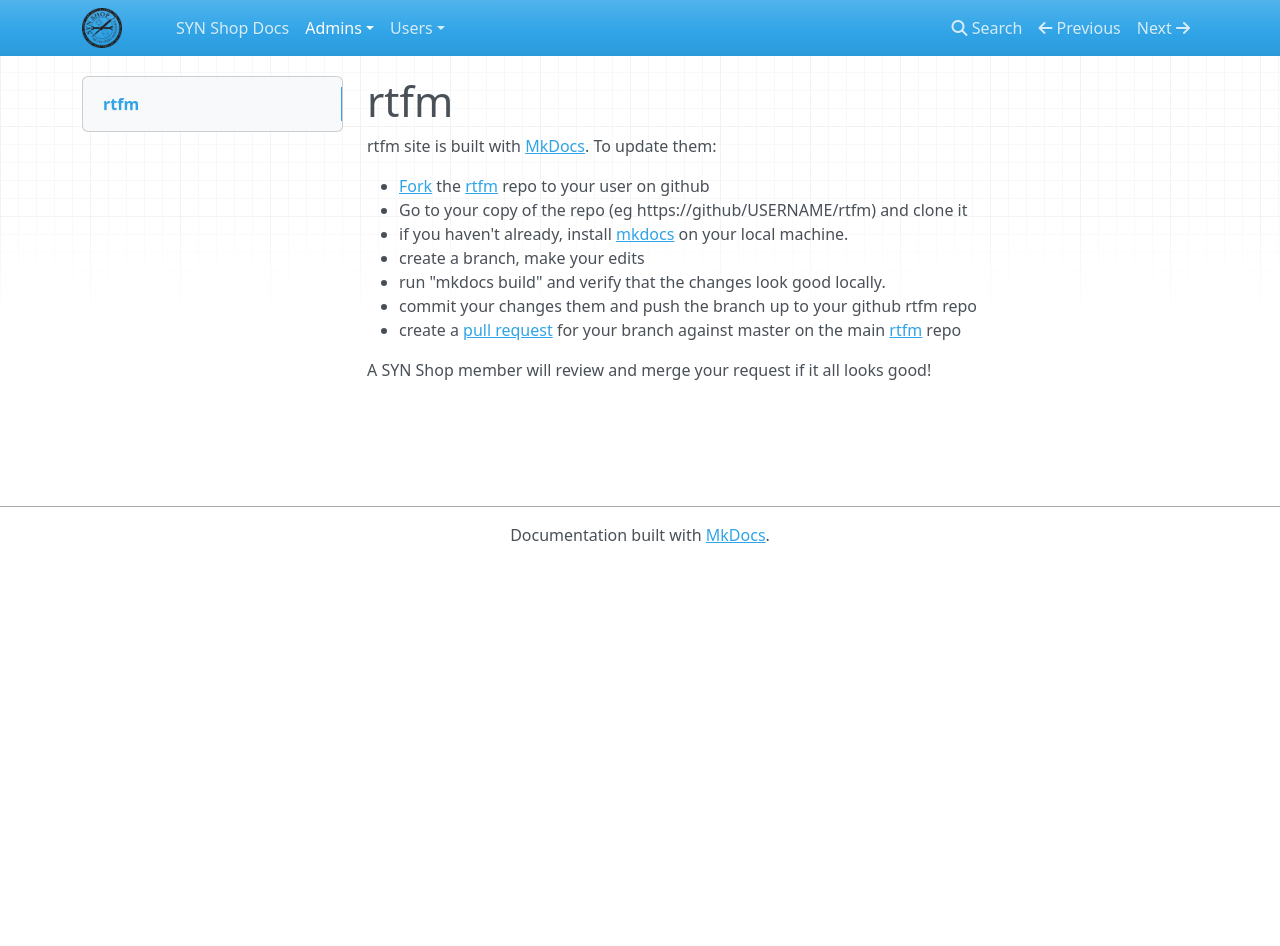
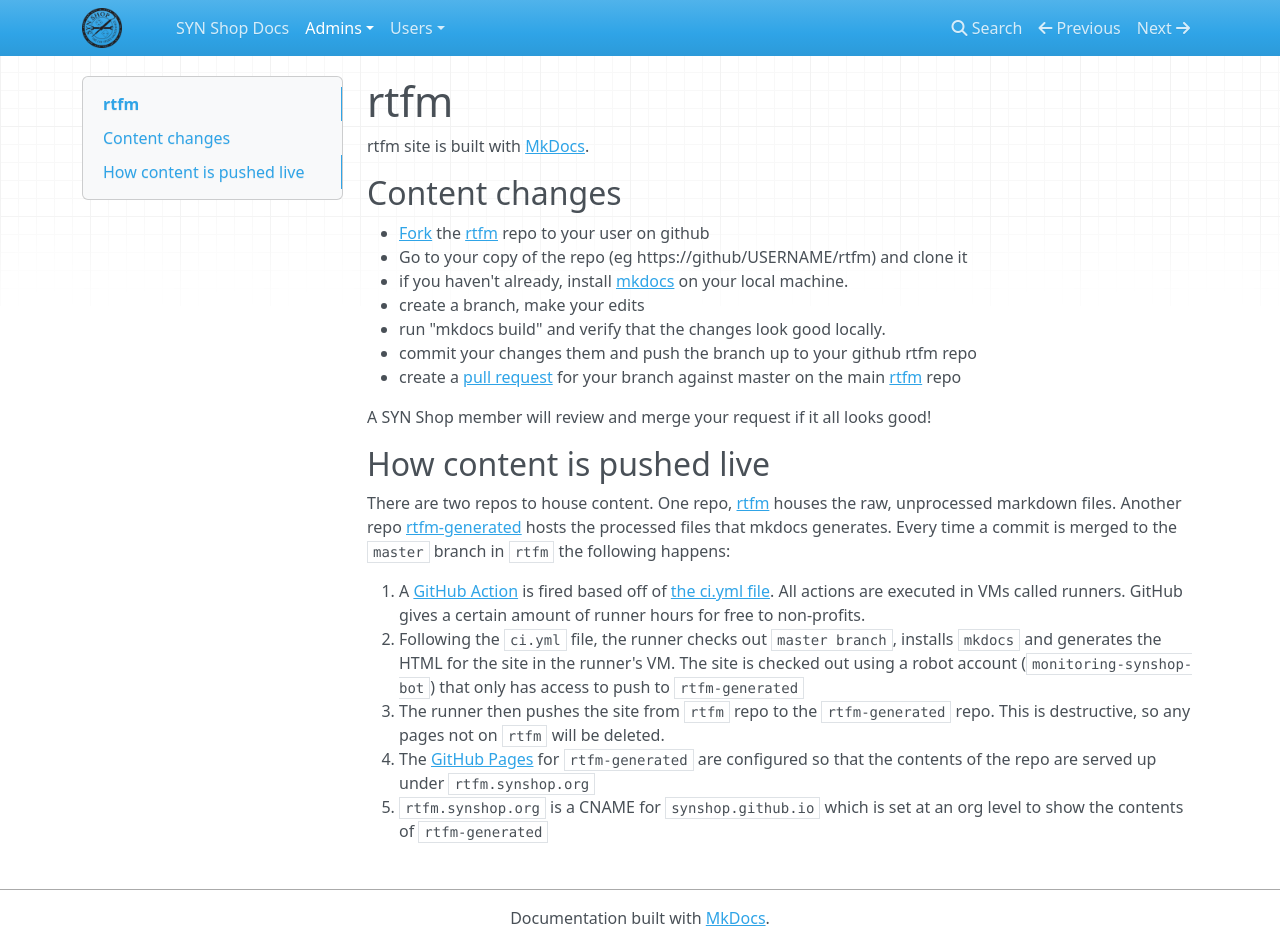
Before and after one commit to synshop/rtfm, an MkDocs documentation site: the page built from docs/admins/rtfm.md, in a window 1280 px wide and 946 px high. Built offline with MkDocs 1.6.1, drawn with Linux system fonts in a browser that asks for light colours; nearby versions of some CDN libraries.

Commit message:
update VPN info, update how RTFM is built

```diff
--- a/docs/admins/rtfm.md
+++ b/docs/admins/rtfm.md
@@ -1,6 +1,9 @@
 # rtfm
 
-rtfm site is built with [MkDocs](https://www.mkdocs.org/).  To update them:
+rtfm site is built with [MkDocs](https://www.mkdocs.org/).
+
+
+## Content changes
 
 * [Fork](https://help.github.com/en/github/getting-started-with-github/fork-a-repo) the [rtfm](https://github.com/synshop/rtfm) repo to your user on github
 * Go to your copy of the repo (eg https://github/USERNAME/rtfm) and clone it
@@ -11,3 +14,13 @@
 * create a [pull request](https://help.github.com/en/github/collaborating-with-issues-and-pull-requests/creating-a-pull-request) for your branch against master on the main [rtfm](https://github.com/synshop/rtfm) repo
 
 A SYN Shop member will review and merge your request if it all looks good!
+
+## How content is pushed live
+
+There are two repos to house content.  One repo, [rtfm](https://github.com/synshop/rtfm) houses the raw, unprocessed markdown files. Another repo [rtfm-generated](https://github.com/synshop/rtfm-generated) hosts the processed files that mkdocs generates.  Every time a commit is merged to the `master` branch in `rtfm` the following happens:
+
+1. A [GitHub Action](https://github.com/features/actions) is fired based off of [the ci.yml file](https://github.com/synshop/rtfm/blob/master/.github/workflows/ci.yml). All actions are executed in VMs called runners.  GitHub gives a certain amount of runner hours for free to non-profits.
+2. Following the `ci.yml` file, the runner  checks out `master branch`, installs `mkdocs` and generates the HTML for the site in the runner's VM. The site is checked out using a robot account (` monitoring-synshop-bot`) that only has access to push to `rtfm-generated`
+3. The runner then pushes the site from `rtfm` repo to the `rtfm-generated` repo. This is destructive, so any pages not on `rtfm` will be deleted.
+4. The [GitHub Pages](https://pages.github.com/) for `rtfm-generated` are configured so that the contents of the repo are served up under `rtfm.synshop.org`
+5. `rtfm.synshop.org` is a CNAME for `synshop.github.io` which is set at an org level to show the contents of `rtfm-generated`
```
Also changed, not shown: docs/admins/pritunl.md (deleted, +0 -3 lines), docs/admins/vpn.md (added, +9 -0 lines).
